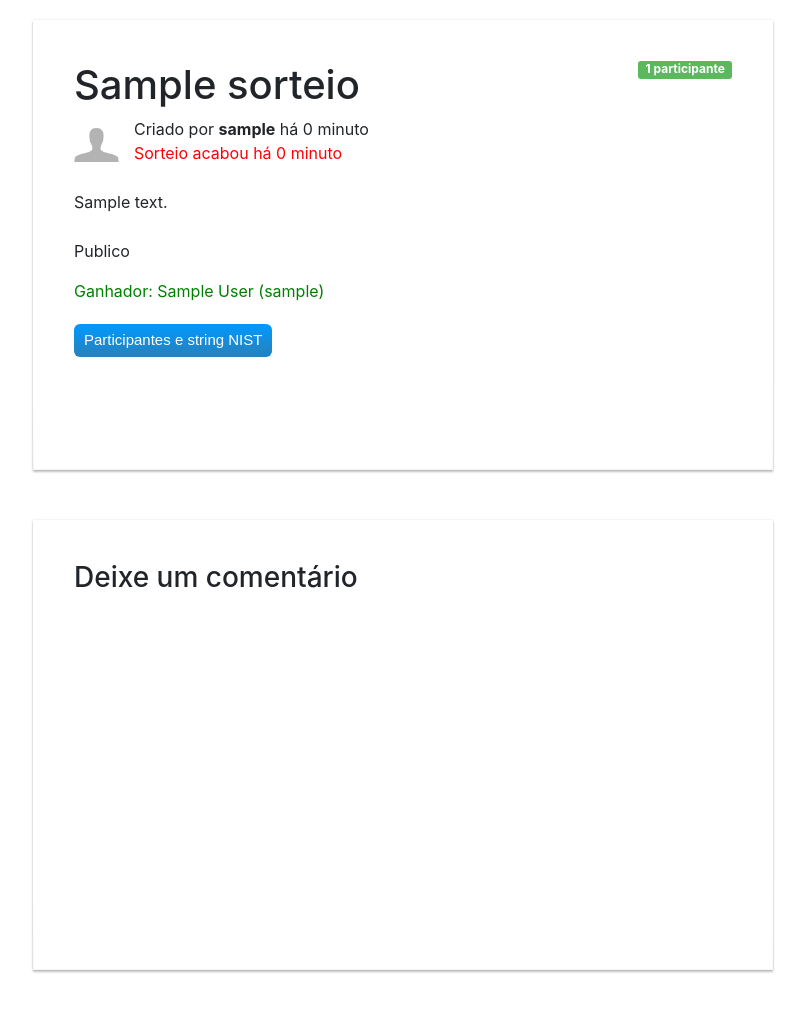
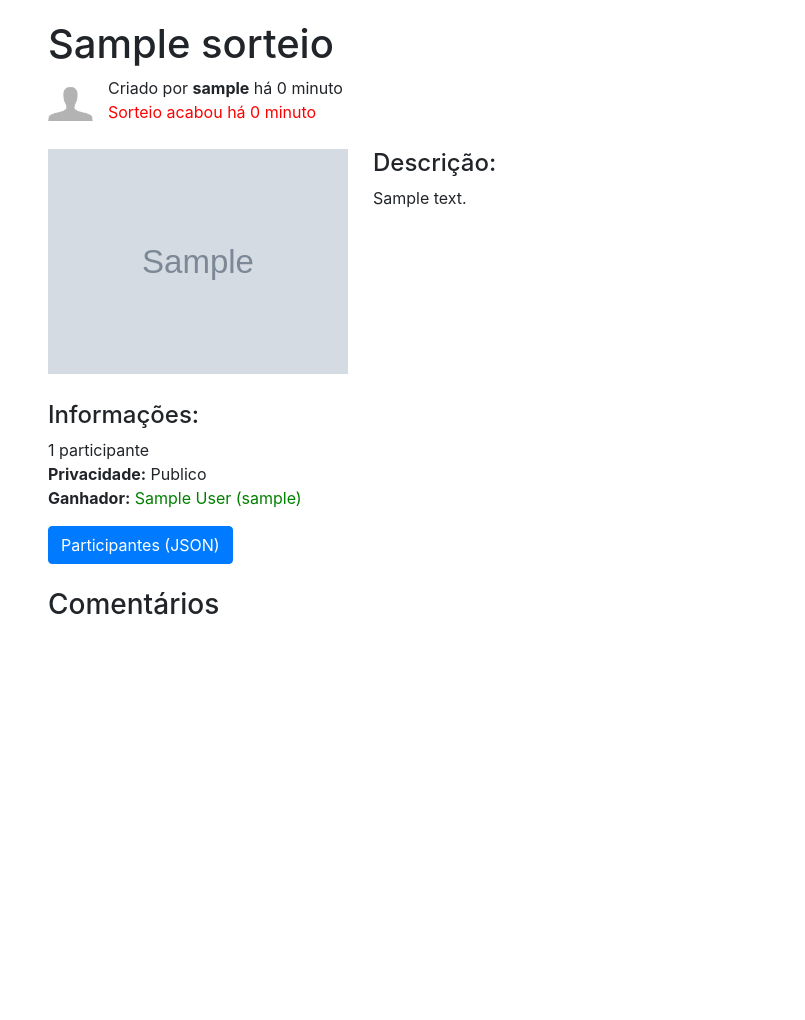
Before and after one commit to alepmaros/criptosorteio, a Django app: page /sorteios/1 in a window 1280 px wide. Shown: the part 56-1076 px from the top of the page, without its empty margins (237-1042 px from the left). After the commit the page ends 671 px from the top, so only its background shows below. Run offline with Django 3.2, Linux system fonts and the light colour scheme; a user stored in the database is signed in; tables that the repository leaves empty hold one stand-in row (values such as "Sample post"); grey boxes marked "Sample" are stand-in pictures; some libraries are stand-ins or nearby versions.

Commit message:
Mudanças nos templates

```diff
--- a/criptosorteio/static/css/main.css
+++ b/criptosorteio/static/css/main.css
@@ -121,6 +121,10 @@
 
 .sorteio-info {
   margin: 25px 0px;
+  height: 100%;
+  float: right;
+  height:100%;
+  width:100%;
 }
 
 .sorteio-info img {
@@ -129,6 +133,22 @@
   margin-right: 25px;
   float: left;
 }
+
+.sorteio-especifico-info {
+  margin: 25px 0px;
+  float: right;
+  height:100%;
+  width:100%;
+}
+
+.sorteio-especifico-info img {
+  max-width: 300px;
+  max-height: 500px;
+  margin-right: 25px;
+  margin-bottom: 2px;
+  float: left;
+}
+
 
 .sorteio-info-mini {
   width: 50px;
@@ -261,3 +281,19 @@ form .error {
   margin-right: 5px;
   margin-top: 5px;
 }
+
+
+.sorteio-buttons a {
+  margin-bottom: 10px;
+}
+
+.button-box {
+  height:100%;
+  clear:both;
+  padding-bottom: 20px;
+}
+
+.sorteio-info-list {
+  list-style: none;
+  padding-left:0;
+}
--- a/criptosorteio/templates/sorteios/base_sorteios.html
+++ b/criptosorteio/templates/sorteios/base_sorteios.html
@@ -16,6 +16,7 @@
     <link rel="icon" type="image/png" sizes="32x32" href="{% static 'img/favicon-32x32.png' %}">
     <link rel="icon" type="image/png" sizes="96x96" href="{% static 'img/favicon-96x96.png' %}">
     <link rel="icon" type="image/png" sizes="16x16" href="{% static 'img/favicon-16x16.png' %}">
+    <script src="{% static 'js/fs.js' %}"></script>
 </head>
 
 <body>
--- a/criptosorteio/templates/sorteios/visualizar_sorteio.html
+++ b/criptosorteio/templates/sorteios/visualizar_sorteio.html
@@ -5,7 +5,7 @@
 {% block content %}
 {% load static %}
 
-<div class="col-sm-8 mx-auto sorteio-item-box">
+<div class="col-lg-8 mx-auto">
     {% if messages %}
     <ul class="messages">
         {% for message in messages %}
@@ -15,14 +15,6 @@
         {% endfor %}
     </ul>
     {% endif %}
-    <div class="sorteio-users-counter">
-        {{ sorteio.participantes.count }}
-        {% if sorteio.participantes.count == 1 %}
-            participante
-        {% else %}
-            participantes
-        {% endif %}
-    </div>
     <h1>{{ sorteio.nome }}</h1>
 
     <div class="sorteio-user-avatar">
@@ -38,57 +30,52 @@
         {% endif %}
     </div>
 
-    <div class="sorteio-info">
+    <div class="sorteio-especifico-info">
         {% if sorteio.foto %}
-        <img src="{{ sorteioinst.foto.url }}">
+        <img src="{{ sorteio.foto.url }}">
         {% else %}
         <img src="{% static 'img/empty-project-image.jpg' %}">
         {% endif %}
+        <h4>Descrição:</h4>
         <p>{{ sorteio.descricao }}</p>
     </div>
-    <p>{% if sorteio.privacidade == "pub" %}Publico{% else %}Esse sorteio não está listado, cuidado com quem você compartilha esse link!{% endif %}</p>
+
+    <h4>Informações:</h4>
+    <ul class="sorteio-info-list">
+        <li>{{ sorteio.participantes.count }}{% if sorteio.participantes.count == 1 %} participante {% else %} participantes{% endif %}</li>
+        <li><a style="font-weight:bold;">Privacidade:</a> {% if sorteio.privacidade == "pub" %}Publico{% else %}Esse sorteio não está listado, cuidado com quem você compartilha esse link!{% endif %}</li>
+
+        {% if sorteio.precisa_sortear %}
+        <li style="color:red">Em processamento...</li>
+        {% elif sorteio.sorteado %}
+        <li><a style="font-weight:bold;">Ganhador:</a> <a style="color:green">{{ sorteio.ganhador.first_name }} {{ sorteio.ganhador.last_name }} ({{ sorteio.ganhador.username }})</a></li>
+        {% endif %}
+    </ul>
+
+
     {% if not sorteio.sorteado and not sorteio.precisa_sortear %}
+    <h4>Ações:</h4>
+
+    <div class="sorteio-buttons">
         {% if not joined %}
-        <a href="{% url 'entrar-sorteio' pk=sorteio.pk %}">
-            <div class="sorteio-view-button btn2">
-                Entrar no sorteio
-            </div>
-        </a>
+        <a class="btn btn-primary" href="{% url 'entrar-sorteio' pk=sorteio.pk %}">Entrar no sorteio</a>
         {% else %}
-        <a href="{% url 'sair-sorteio' pk=sorteio.pk %}">
-            <div class="sorteio-view-button btn3">
-                Sair do sorteio
-            </div>
-        </a>
+        <a class="btn btn-danger" href="{% url 'sair-sorteio' pk=sorteio.pk %}">Sair do sorteio</a>
         {% endif %}
         {% if owner %}
-        <a href="{% url 'editar-sorteio' pk=sorteio.pk %}">
-            <div class="sorteio-view-button btn2">
-                Editar sorteio
-            </div>
-        </a>
-        <a href="{% url 'deletar-sorteio' pk=sorteio.pk %}">
-            <div class="sorteio-view-button btn3">
-                Deletar sorteio
-            </div>
-        </a>
+        <a class="btn btn-primary" href="{% url 'editar-sorteio' pk=sorteio.pk %}">Editar sorteio</a>
+        <a class="btn btn-danger" href="{% url 'deletar-sorteio' pk=sorteio.pk %}" onclick="return confirm('Você tem certeza que quer deletar esse sorteio?');">Deletar sorteio</a>
         {% endif %}
+        <a class="btn btn-primary" href="{% url 'visualizar-participantes' pk=sorteio.pk %}">Participantes (JSON)</a>
+    </div>
     {% else %}
-        {% if not sorteio.sorteado %}
-        <p style="color:red">Em processamento...</p>
-        {% else %}
-        <p style="color:green">Ganhador: {{ sorteio.ganhador.first_name }} {{ sorteio.ganhador.last_name }} ({{ sorteio.ganhador.username }}) </p>
-        {% endif %}
+    <a class="btn btn-primary" href="{% url 'visualizar-participantes' pk=sorteio.pk %}">Participantes (JSON)</a>
     {% endif %}
-    <a href="{% url 'visualizar-participantes' pk=sorteio.pk %}">
-        <div class="sorteio-view-button btn2">
-            Participantes e string NIST
-        </div>
-    </a>
+
 </div>
-
-<div class="col-sm-8 mx-auto sorteio-item-box">
-    <h3>Deixe um comentário</h3>
+<br>
+<div class="col-lg-8 mx-auto">
+    <h3>Comentários</h3>
     <div id="disqus_thread"></div>
     <script>
         var disqus_config = function () {
```
Also changed, not shown: criptosorteio/templates/sorteios/sorteios.html (+8 -8 lines).
